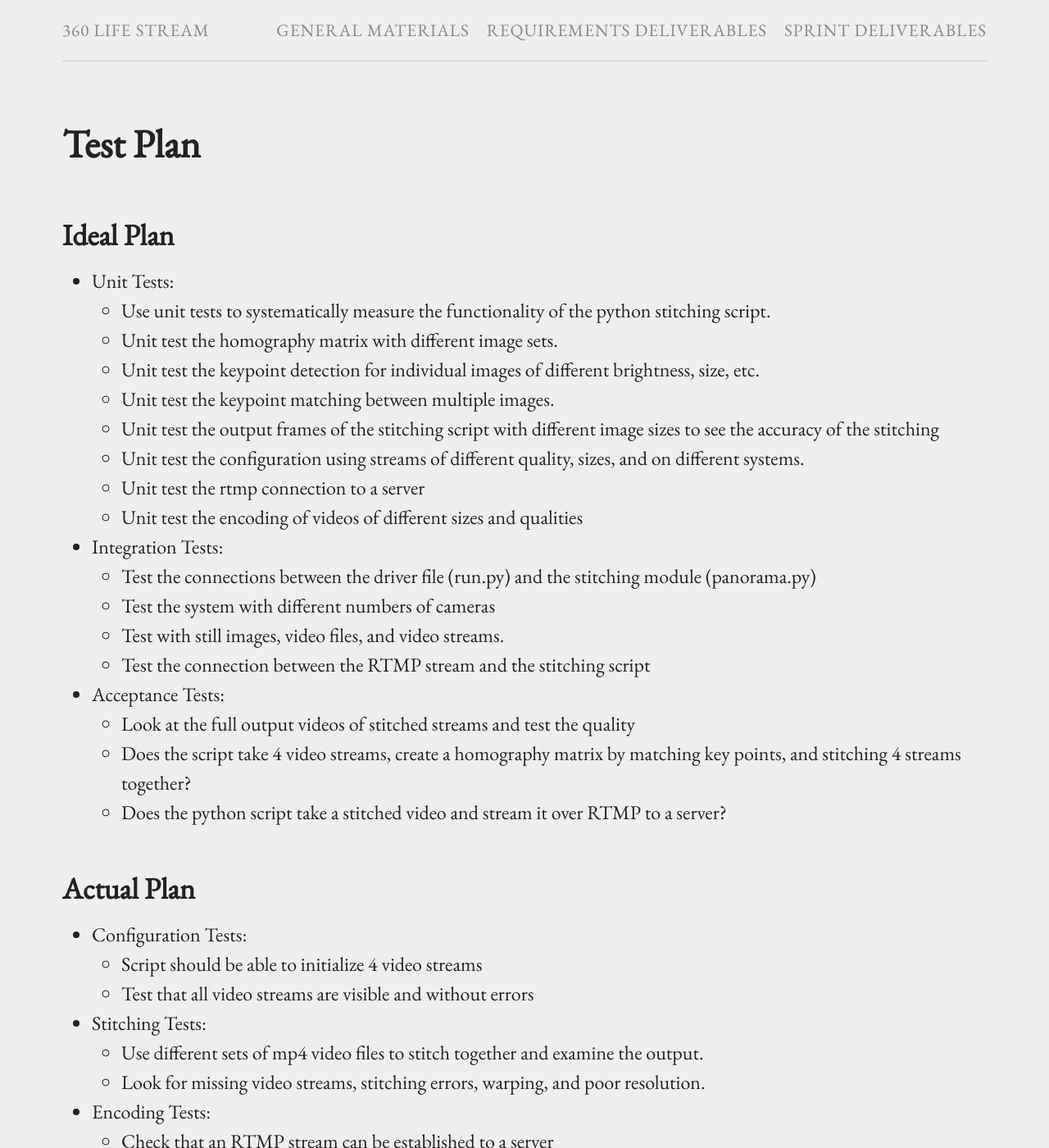
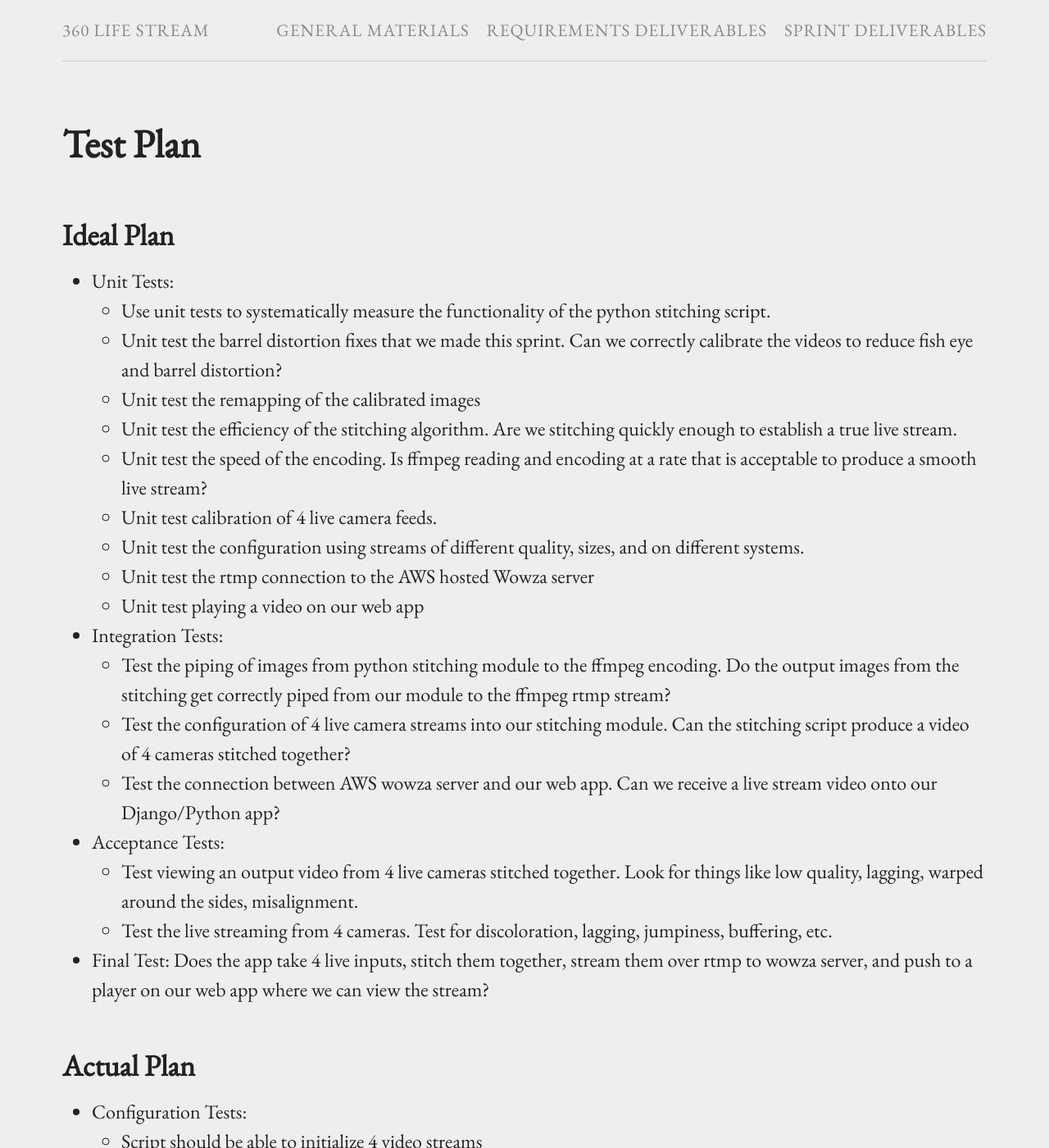
Before and after one commit to 360ls/360ls, a Jekyll site: the page built from _sprint/sprint2/testing.md, in a window 1280 px wide and 1400 px high. Shown: the whole window at 82% size. Built offline with Jekyll 4.4.1, drawn with Linux system fonts in a browser that asks for light colours; some of the changed text lies outside the part shown.

Commit message:
added test plan for sprint 2

```diff
--- a/_sprint/sprint2/testing.md
+++ b/_sprint/sprint2/testing.md
@@ -7,24 +7,25 @@ title: Test Plan
 
 - Unit Tests:
   - Use unit tests to systematically measure the functionality of the python stitching script.
-  - Unit test the homography matrix with different image sets.
-  - Unit test the keypoint detection for individual images of different brightness, size, etc.
-  - Unit test the keypoint matching between multiple images.
-  - Unit test the output frames of the stitching script with different image sizes to see the accuracy of the stitching
+  - Unit test the barrel distortion fixes that we made this sprint. Can we correctly calibrate the videos to reduce fish eye and barrel distortion?
+  - Unit test the remapping of the calibrated images
+  - Unit test the efficiency of the stitching algorithm. Are we stitching quickly enough to establish a true live stream.
+  - Unit test the speed of the encoding. Is ffmpeg reading and encoding at a rate that is acceptable to produce a smooth live stream?
+  - Unit test calibration of 4 live camera feeds.
   - Unit test the configuration using streams of different quality, sizes, and on different systems.
-  - Unit test the rtmp connection to a server
-  - Unit test the encoding of videos of different sizes and qualities
+  - Unit test the rtmp connection to the AWS hosted Wowza server
+  - Unit test playing a video on our web app
 
 - Integration Tests:
-  - Test the connections between the driver file (run.py) and the stitching module (panorama.py)
-  - Test the system with different numbers of cameras
-  - Test with still images, video files, and video streams.
-  - Test the connection between the RTMP stream and the stitching script
+  - Test the piping of images from python stitching module to the ffmpeg encoding. Do the output images from the stitching get correctly piped from our module to the ffmpeg rtmp stream?
+  - Test the configuration of 4 live camera streams into our stitching module. Can the stitching script produce a video of 4 cameras stitched together?
+  - Test the connection between AWS wowza server and our web app. Can we receive a live stream video onto our Django/Python app?
+
 
 - Acceptance Tests:
-  - Look at the full output videos of stitched streams and test the quality
-  - Does the script take 4 video streams, create a homography matrix by matching key points, and stitching 4 streams together?
-  - Does the python script take a stitched video and stream it over RTMP to a server?
+  - Test viewing an output video from 4 live cameras stitched together. Look for things like low quality, lagging, warped around the sides, misalignment.
+  - Test the live streaming from 4 cameras. Test for discoloration, lagging, jumpiness, buffering, etc.
+- Final Test: Does the app take 4 live inputs, stitch them together, stream them over rtmp to wowza server, and push to a player on our web app where we can view the stream?
 
 
 ## Actual Plan
@@ -34,14 +35,21 @@ title: Test Plan
   - Test that all video streams are visible and without errors
 
 - Stitching Tests:
-  - Use different sets of mp4 video files to stitch together and examine the output.
+  - Use 4 video streams to test the quality of the stitching.
   - Look for missing video streams, stitching errors, warping, and poor resolution.
+  - Test the efficiency of the stitching, is there lagging, jumpiness, etc.?
+  - Test the barrel distortion correction fixes that we made this sprint.
 
 - Encoding Tests:
   - Check that an RTMP stream can be established to a server
   - Test sending video files over RTMP stream to Wowza server
-  - Check encoding to ensure that correct parameters were provided and quality was maintained on the video files
+  - Test sending a live stream video over RTMP to wowza server
+
+- Streaming Tests:
+  - Test viewing a live streamed video on the Wowza server.
+  - Look for errors like laggin, jumping, discoloration, buffering, etc.
+  - Test viewing a video on the web app
+  - Test viewing a live stream video pushed from the Wowza server to the web app
 
 - Integration Tests:
-  - Test the connection between video streams and stitching script. Ensure that all streams are inputting properly
-  - Test the connection between the stitching script and the encoding process. The stitched video stream should be encoded and sent over an RTMP server.
+  - Test taking 4 live streams, stitch them together, pipe the output to ffmpeg, encode these frames into rtmp, push this stream to a wowza server, and view the live stream on our web app.
```
